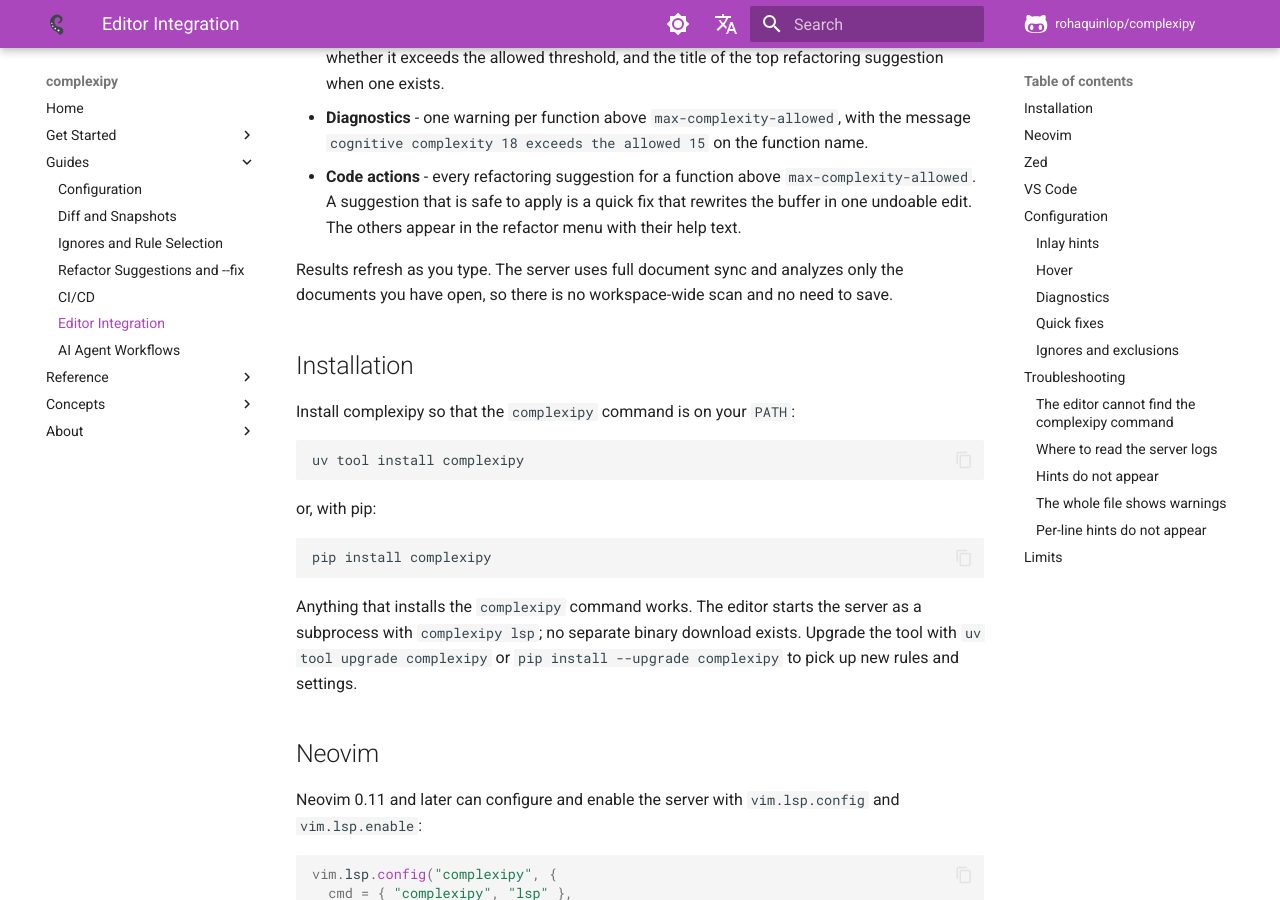
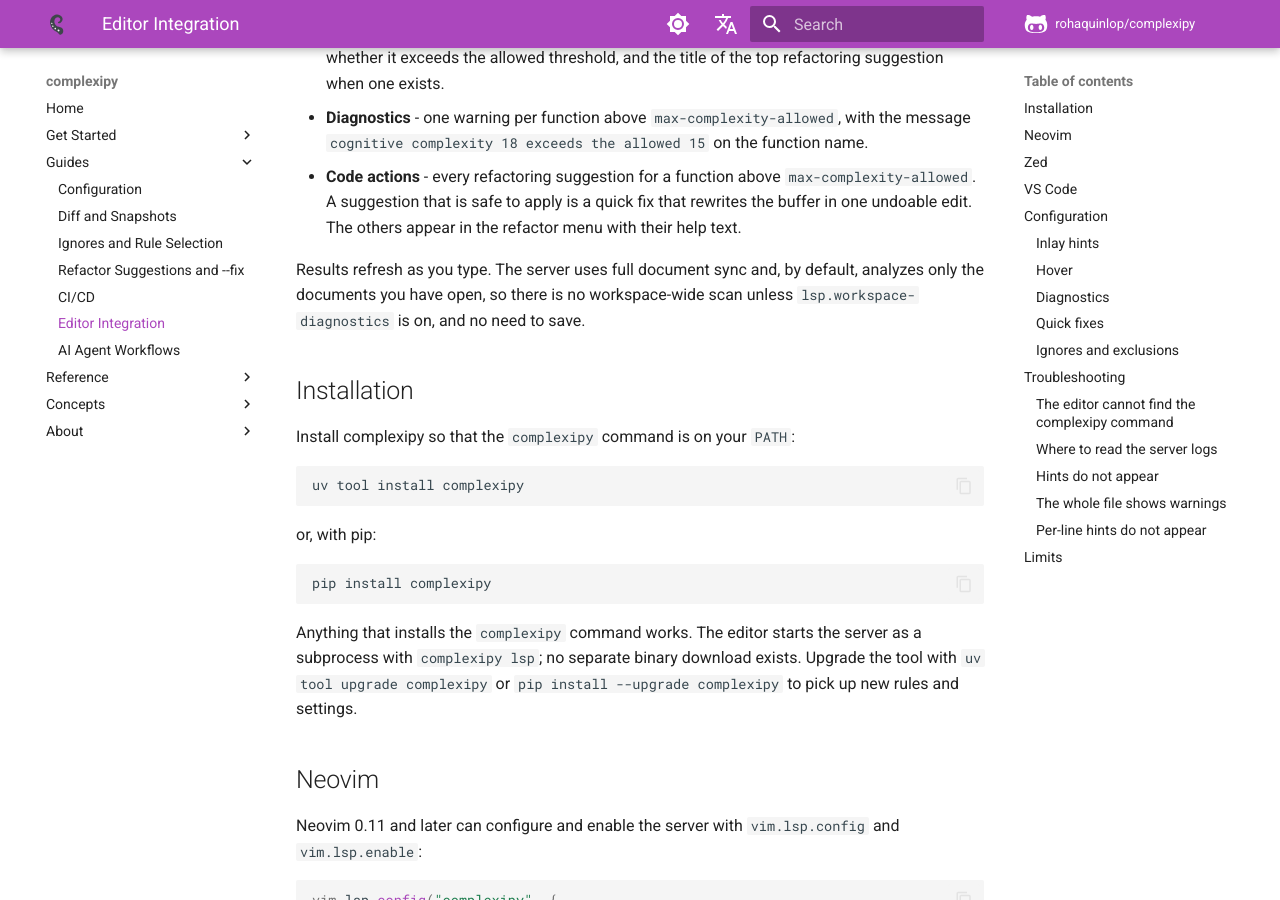
Before and after one commit to rohaquinlop/complexipy, an MkDocs documentation site: the page built from docs/editors.md, in a window 1280 px wide and 900 px high, scrolled down 379 px. Built offline with MkDocs 1.6.1 and Material for MkDocs 9.7.7, drawn with Linux system fonts in a browser that asks for light colours; comment, search, counter and statistics services are not loaded; some of the changed text lies outside the part shown.

Commit message:
docs(editors): list every key the server reads and the opt-in workspace scan

```diff
--- a/docs/editors.md
+++ b/docs/editors.md
@@ -21,9 +21,9 @@
   that rewrites the buffer in one undoable edit. The others appear in the
   refactor menu with their help text.
 
-Results refresh as you type. The server uses full document sync and analyzes
-only the documents you have open, so there is no workspace-wide scan and no
-need to save.
+Results refresh as you type. The server uses full document sync and, by default,
+analyzes only the documents you have open, so there is no workspace-wide scan
+unless `lsp.workspace-diagnostics` is on, and no need to save.
 
 ## Installation
 
@@ -211,6 +211,9 @@
 | `max-complexity-allowed` | `15` | Functions strictly above this value are reported. A function at the limit passes. |
 | `exclude` | `[]` | Glob patterns, matched relative to the workspace folder that holds the configuration file and to each of its `paths` entries. Excluded files produce no hints and no diagnostics. |
 | `no-ignore` | `false` | Analyze functions even when an inline ignore comment suppresses them. |
+| `paths` | `[]` | Folders that `exclude` and `lsp.workspace-diagnostics` work from, relative to the workspace folder. Empty means the workspace folder itself. |
+| `select` | all rules | Refactoring rules or rule groups the server suggests, as in [Rule Selection](ignores.md#rule-selection). |
+| `ignore` | `[]` | Refactoring rules or rule groups the server never suggests. Wins over `select`. |
 | `lsp.inlay-hints` | `"threshold"` | When to show the per-function hint: `"threshold"`, `"always"`, or `"never"`. |
 | `lsp.per-line-hints` | `false` | Also show a `+N` hint on every line with a non-zero complexity increment. |
 | `lsp.diagnostics` | `true` | Publish warnings for functions above `max-complexity-allowed`. |
```
Also changed, not shown: docs/es/editors.md (+6 -2 lines).
